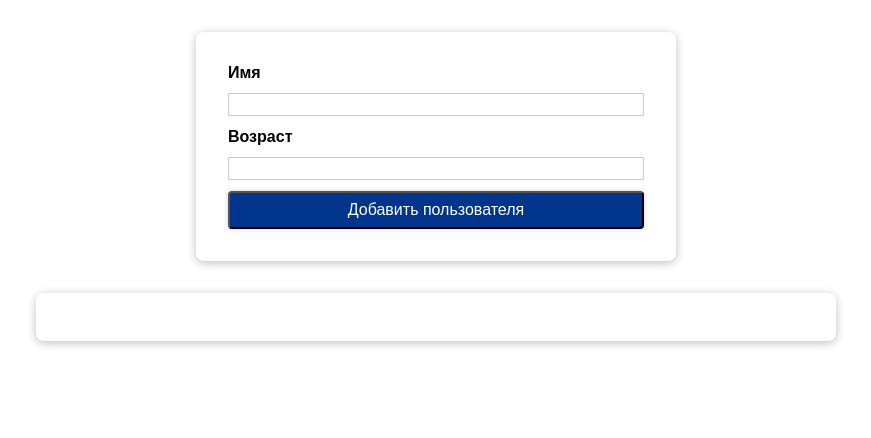
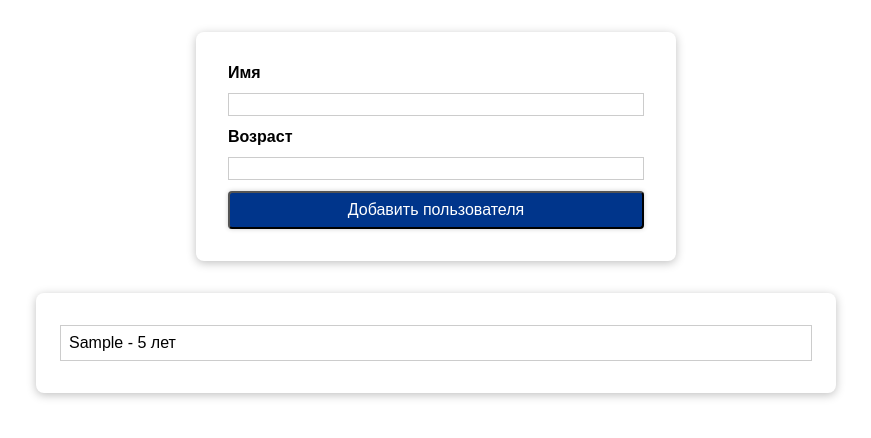
Before and after one commit to Answer-0885/doubleToDoList, a React (Create React App) app: page / in a window 1280 px wide. Both pictures are taken after typing "Sample", "5" into the empty fields and a click on the button "Добавить пользователя". Shown: the top 438 px of the page, without its empty margins (204-1075 px from the left). Built offline with nearby package versions, Linux system fonts and the light colour scheme; the HTML template or start-up script is replaced by a standard one.

Commit message:
Лекция 82

```diff
--- a/src/App.js
+++ b/src/App.js
@@ -1,10 +1,25 @@
 import CreateUser from "./components/Users/CreateUser";
 import UserList from "./components/Users/UserLIst";
+import React, {useState} from "react";
 
 const App = () => {
+  const [userList, setUserList] = useState([])
+
+  // функция добавления нового пользователя
+  const CreateUserHandler = (name, age) => {
+// prevUserList - принимаем в качесстве аргумента предыдущее состояние массива списка пользователей
+    setUserList((prevUserList)=>{
+      // В теле функции возвращаем обновлённое состояние
+      // id: Math.random().toString() - Создаём уникальный рандомный id для каждого пользователя
+      return [...prevUserList, {name: name, age: age, id: Math.random().toString()}];
+
+
+    })
+  }
+
   return <div>
-    <CreateUser/>
-    <UserList users={[]}/>
+    <CreateUser onCreateUser={CreateUserHandler}/>
+    <UserList users={userList}/>
   </div>;
 };
 
--- a/src/components/Users/CreateUser.js
+++ b/src/components/Users/CreateUser.js
@@ -18,8 +18,8 @@ const CreateUser = (props) => {
            if(+inputAge < 1){
             return;
            }
-           console.log(inputName,inputAge);
            // Стираем значения из переменных inputName и inputName в момент нажатия на кнопку Button;
+          props.onCreateUser(inputName, inputAge)
            setInputName('');
            setInputAge('');
     };
--- a/src/components/Users/UserLIst.js
+++ b/src/components/Users/UserLIst.js
@@ -5,7 +5,7 @@ const UserList = (props) => {
     <Card className={styles.users}>
         <ul>
             {props.users.map((user) => (
-            <li>
+            <li key={user.id}>
                 {user.name} - {user.age} лет
             </li>
             ))}
```
Also changed, not shown: 1 other file (tests, documents, lock files or other folders).
